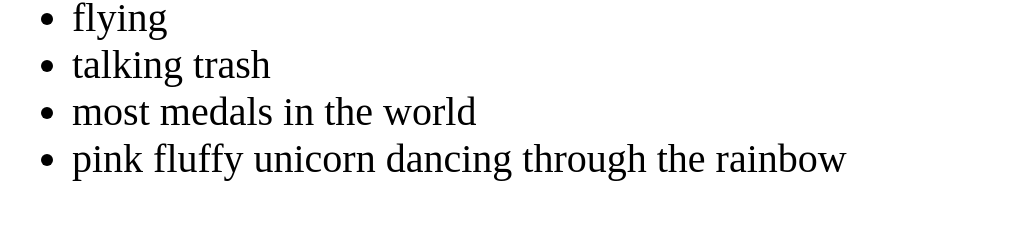
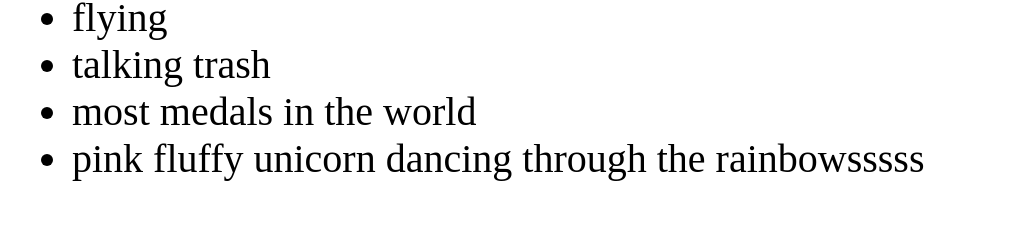
Before and after one commit to derekhu0817/derekhu0817.github.io, a plain HTML site: page index.html in a window 1280 px wide. Shown: the part 2012-2244 px from the top of the page, without its empty margins (220-1249 px from the left). Drawn offline with nearby package versions, Linux system fonts and the light colour scheme; a web font is replaced by a local one.

Commit message:
change address

```diff
--- a/index.html
+++ b/index.html
@@ -65,7 +65,7 @@
 	     					most medals in the world
 	     				</li>
 	     				<li>
-	     					pink fluffy unicorn dancing through the rainbow
+	     					pink fluffy unicorn dancing through the rainbowsssss
 	     				</li>
 	     			</ul>
 	     		</div>
```
